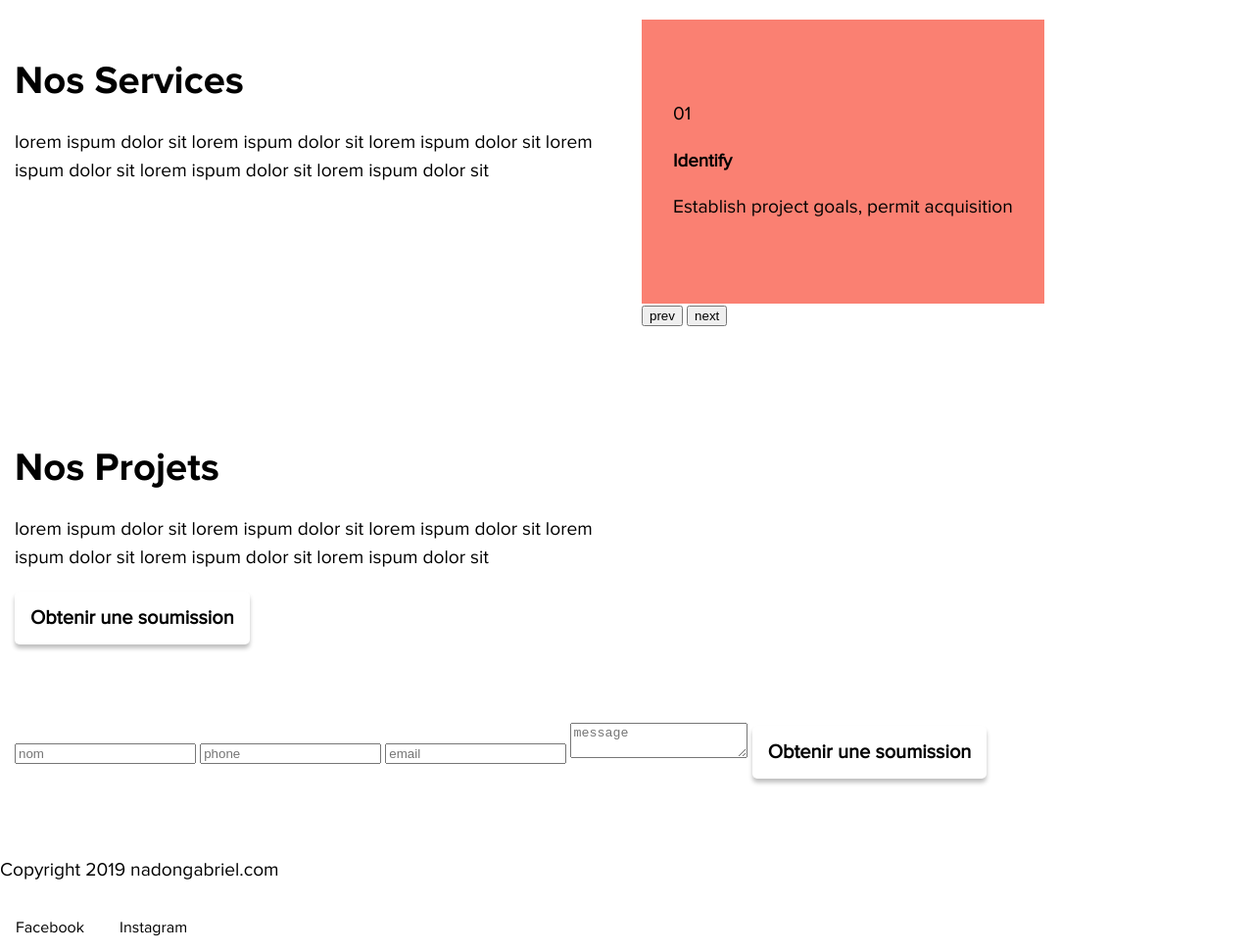
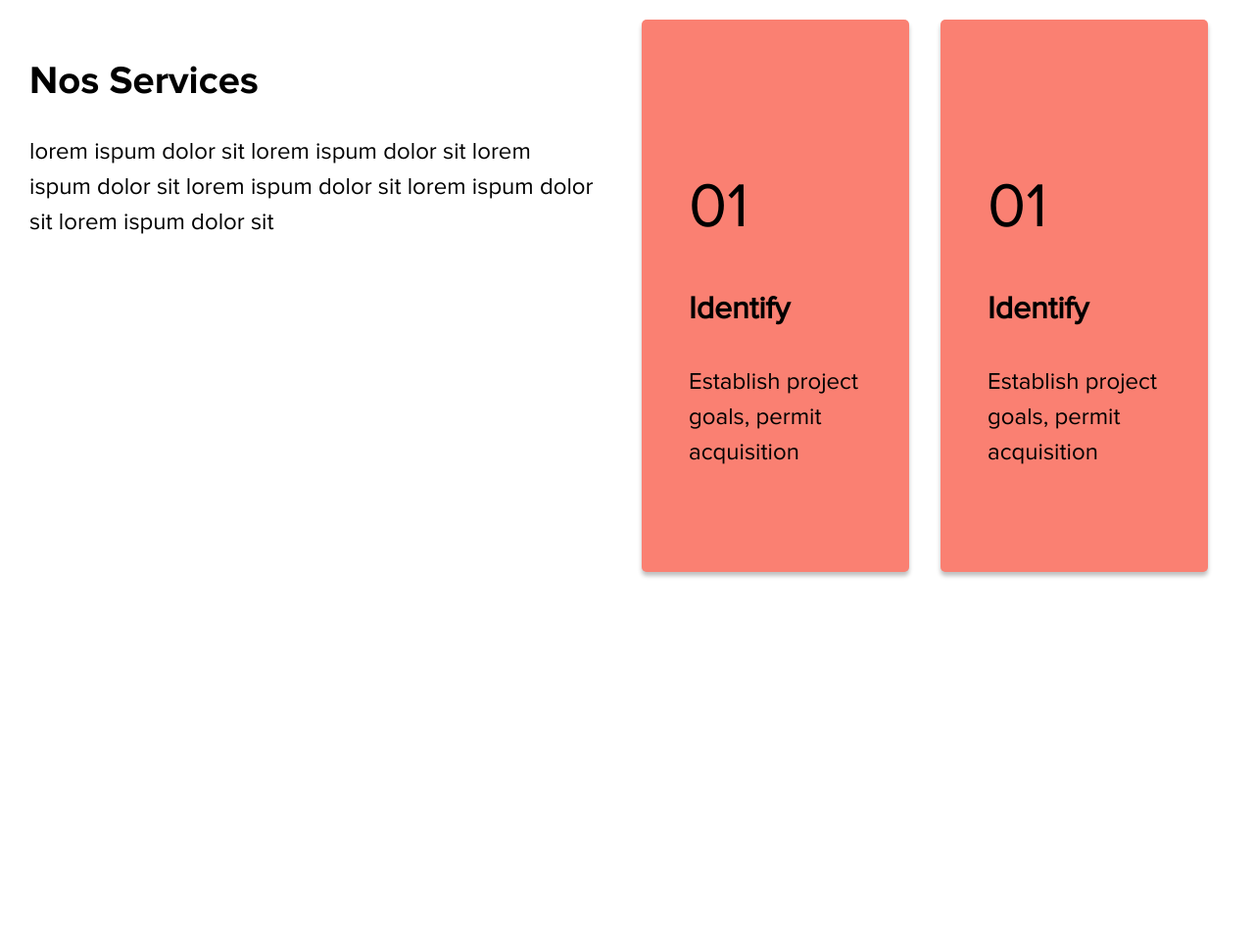
Before and after one commit to gabrielnadoncanada/reno-rcvn, a plain HTML site: page index.html in a window 1280 px wide. Shown: the part 860-1831 px from the top of the page at 98% size. After the commit the page ends 1524 px from the top, so only its background shows below. Drawn offline with Linux system fonts and the light colour scheme.

Commit message:
ajout card

```diff
--- a/index.html
+++ b/index.html
@@ -10,6 +10,8 @@
 </head>
 
 <body>
+
+    <!-- header -->
     <header>
         <div class="row">
             <div class="col">
@@ -39,6 +41,8 @@
                 </div>
             </div>
             <div class="col">
+
+                <!-- navigation -->
                 <div class="nav">
                     <nav>
                         <ul>
@@ -51,7 +55,6 @@
                 </div>
             </div>
         </div>
-
     </header>
     <main>
 
@@ -66,19 +69,39 @@
                         <a class="btn" href="#">Obtenir une soumission</a>
                     </div>
                 </div>
+                <div class="col">
+                        <p>loremn</p>
+                    </div>
             </div>
         </section>
+
+        <!-- section services -->
         <section id="services">
             <div class="row">
                 <div class="col">
-                    <h2>Nos Services</h2>
-                    <p>lorem ispum dolor sit lorem ispum dolor sit lorem ispum dolor sit lorem ispum dolor sit lorem
-                        ispum dolor
-                        sit lorem ispum dolor sit</p>
+                    <div class="row justify-content-center">
+                        <div class="col">
+                            <h2>Nos Services</h2>
+                            <p>lorem ispum dolor sit lorem ispum dolor sit lorem ispum dolor sit lorem ispum dolor sit
+                                lorem
+                                ispum dolor
+                                sit lorem ispum dolor sit</p>
+                        </div>
+                    </div>
                 </div>
                 <div class="col">
                     <div class="card-slider">
                         <div class="card active">
+                            <p class="number">01</p>
+                            <h3>Identify</h3>
+                            <p>Establish project goals, permit acquisition</p>
+                        </div>
+                        <div class="card active">
+                            <p class="number">01</p>
+                            <h3>Identify</h3>
+                            <p>Establish project goals, permit acquisition</p>
+                        </div>
+                        <!-- <div class="card">
                             <p>01</p>
                             <h3>Identify</h3>
                             <p>Establish project goals, permit acquisition</p>
@@ -87,40 +110,54 @@
                             <p>01</p>
                             <h3>Identify</h3>
                             <p>Establish project goals, permit acquisition</p>
-                        </div>
-                        <div class="card">
-                            <p>01</p>
-                            <h3>Identify</h3>
-                            <p>Establish project goals, permit acquisition</p>
-                        </div>
-                        <div class="card">
-                            <p>01</p>
-                            <h3>Identify</h3>
-                            <p>Establish project goals, permit acquisition</p>
-                        </div>
-                        <div class="controls">
-                        </div>
+                        </div> -->
+                        <!-- <div class="controls">
+                                <button id="prev">prev</button>
+                                <button id="next">next</button>
+                        </div> -->
                     </div>
-                    <button id="prev">prev</button>
-                    <button id="next">next</button>
                 </div>
             </div>
         </section>
-        <section id="projets">
+
+        <!-- section projets -->
+        <!-- <section id="projets">
             <div class="row">
-                <div class="col">
+                <div class="col txt-center">
                     <h2>Nos Projets</h2>
                     <p>lorem ispum dolor sit lorem ispum dolor sit lorem ispum dolor sit lorem ispum dolor sit lorem
                         ispum dolor
                         sit lorem ispum dolor sit</p>
+                </div>
+            </div>
+            <div class="row">
+                <div class="card-slider">
+                    <div class="card active">
+                        <p class="number">01</p>
+                        <h3>Identify</h3>
+                        <p>Establish project goals, permit acquisition</p>
+                    </div>
+                    <div class="card active">
+                        <p class="number">01</p>
+                        <h3>Identify</h3>
+                        <p>Establish project goals, permit acquisition</p>
+                    </div>
+                    <div class="card active">
+                        <p class="number">01</p>
+                        <h3>Identify</h3>
+                        <p>Establish project goals, permit acquisition</p>
+                    </div>
+                </div>
+            </div> -->
+            <!-- <div class="row">
+                <div class="col">
                     <a class="btn" href="#">Obtenir une soumission</a>
                 </div>
-                <div class="col">
+            </div> -->
+        <!-- </section> -->
 
-                </div>
-            </div>
-        </section>
-        <section id="contact">
+        <!-- section contact -->
+        <!-- <section id="contact">
             <div class="row">
                 <div class="col">
                     <form>
@@ -132,9 +169,10 @@
                     </form>
                 </div>
             </div>
+        </section> -->
 
-        </section>
-        <footer>
+        <!-- footer -->
+        <!-- <footer>
             <div class="copy">
                 <p>Copyright 2019 nadongabriel.com</p>
             </div>
@@ -142,7 +180,7 @@
                 <a href="#">Facebook</a>
                 <a href="#">Instagram</a>
             </div>
-        </footer>
+        </footer> -->
     </main>
     <script src="js/app.js"></script>
 </body>
--- a/scss/inc/_fonts.scss
+++ b/scss/inc/_fonts.scss
@@ -19,9 +19,7 @@ body {
   line-height: 1.5;
 }
 
-p {
-    font-size: 1.2rem;
-}
+
 
 h1 {
   font-weight: bold;
@@ -37,7 +35,11 @@ h2 {
   margin-bottom: 0.5rem;
 }
 
-.cta p {
+h3 {
+  font-size: 2rem;
+}
+
+p {
   font-weight: 300;
   font-size: 1.5rem;
 }
@@ -48,3 +50,9 @@ nav {
     font-family: ProximaNovaBold;
   }
 }
+
+
+p.number {
+  font-size: 4rem;
+  margin-bottom: 0;
+}
--- a/scss/inc/_mixins.scss
+++ b/scss/inc/_mixins.scss
@@ -2,7 +2,7 @@
 // sass mixins loop for margin and padding
 
 @mixin list-loop($class, $styleName) {
-  @for $i from 1 through 5 {
+  @for $i from 1 through 10 {
     .#{$class}t-#{$i} {
       #{$styleName}-top: #{$i}rem;
     }
--- a/scss/inc/_variables.scss
+++ b/scss/inc/_variables.scss
@@ -30,6 +30,7 @@ a {
   width: 100%;
   padding-left: 15px;
   padding-right: 15px;
+
 }
 
 .btn {
@@ -50,6 +51,7 @@ a {
   display: flex;
   padding-left: -1rem;
   padding-right: -1rem;
+
 }
 
 header {
@@ -95,21 +97,41 @@ section {
   flex: 0 50%;
 }
 
-
-
-
 .card-slider {
   position: relative;
   @extend .row;
+
+}
+
 .card {
   background: salmon;
-    @extend .px-2;
-    @extend .py-4;
+  @extend .px-3;
+  @extend .py-5;
   @extend .mr-2;
   display: none;
-
+  border-radius: 5px;
+  box-shadow: 0px 4px 4px rgba(0, 0, 0, 0.25);
   &.active {
     display: block;
   }
 }
+
+nav {
+  display: flex;
+  align-items: flex-end;
+  justify-content: flex-end;
 }
+
+.txt-center {
+  text-align: center;
+}
+
+
+
+.align-items-center {
+  align-items: center;
+}
+
+.justify-content-center {
+  justify-content: center;
+}
```
Also changed, not shown: scss/style.css, 1 other file. Lines whose indentation alone changed are shown as unchanged.
